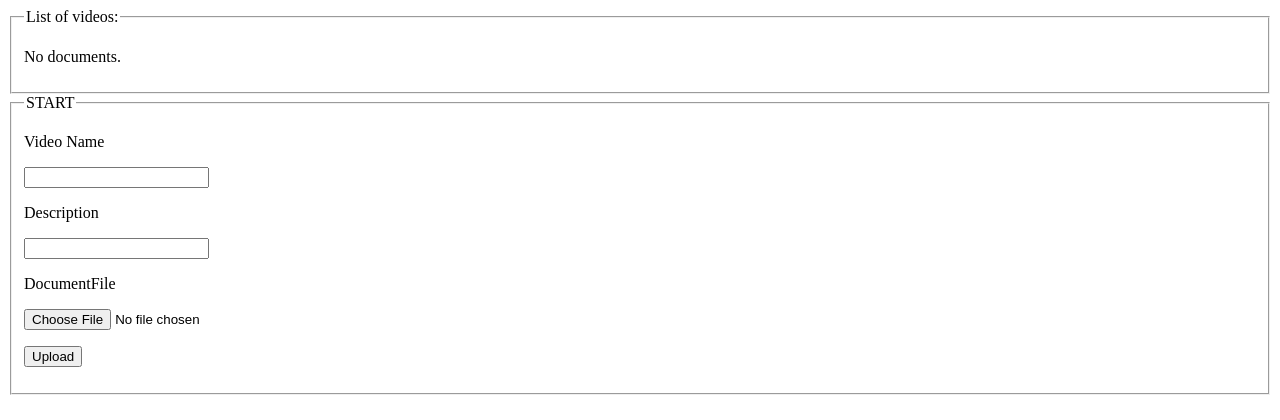
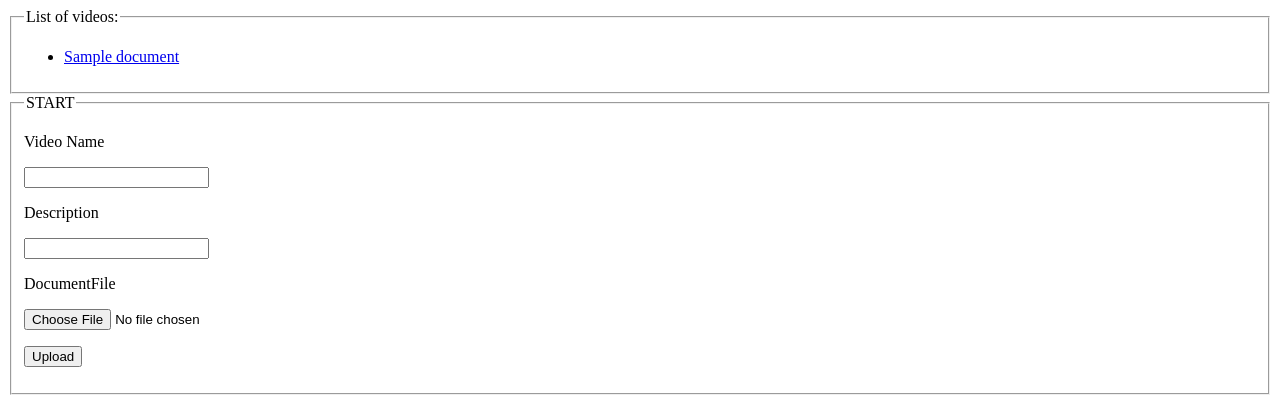
Before and after one commit to AIDEA775/fsociety, a Django app: page /video/list/ in a window 1280 px wide. Shown: the top 420 px of the page. Run offline with Django 3.2, Linux system fonts and the light colour scheme; a user stored in the database is signed in; tables that the repository leaves empty hold one stand-in row (values such as "Sample post").

Commit message:
Added context param when render list.html

```diff
--- a/Watch2Gether/video/models.py
+++ b/Watch2Gether/video/models.py
@@ -11,4 +11,4 @@ class Document(models.Model):
     description = models.CharField(blank=True, max_length=200)
 
     def __str__(self):
-        return "Video: {},{}".format(self.docfile)
+        return "Video: {}".format(self.docfile.name)
--- a/Watch2Gether/video/templates/video/list.html
+++ b/Watch2Gether/video/templates/video/list.html
@@ -10,7 +10,7 @@
         {% if documents %}
             <ul>
                 {% for document in documents %}
-                    <li><a href="{{ document.docfile.url }}">{{ document.docfile.name }}</a></li>
+                    <li><a href="{{ document.docfile.url }}">{{ document.name }}</a></li>
                 {% endfor %}
             </ul>
         {% else %}
@@ -26,10 +26,10 @@
             <input name="name" type="text" required autocomplete="off"/>
             <br>
             <p>Description</p>
-            <input name="description" type="text"required autocomplete="off"/>
+            <input name="description" type="text" required autocomplete="off"/>
             <br>
             <p>DocumentFile</p>
-            <input name="docfile" type="file"required autocomplete="off"/>
+            <input name="docfile" type="file" required autocomplete="off"/>
             <br>
             <p><input type="submit" value="Upload"/></p>
         </form>
--- a/Watch2Gether/video/views.py
+++ b/Watch2Gether/video/views.py
@@ -30,16 +30,15 @@ import os
 def list(request):
     """Create a new document file"""
     name = request.POST.get('name')
-    docfile = request.POST.get('docfile')
+    docfile = request.FILES.get('docfile')
     description = request.POST.get('description')
+    if all([name, docfile]):
+        newdoc = Document(name=name, docfile=docfile, description=description)
+        newdoc.save()
 
-    if all([name, docfile]):
-        newdoc = Document(name=name,
-                          docfile=documentfile,
-                          description=description)
-        newdoc.save()
-    return render(request, "video/list.html")
-
+    documents = Document.objects.all()
+    context = {'documents' : documents}
+    return render(request, "video/list.html", context)
 
 @login_required
 def delete(self, *args, **kwargs):
```
